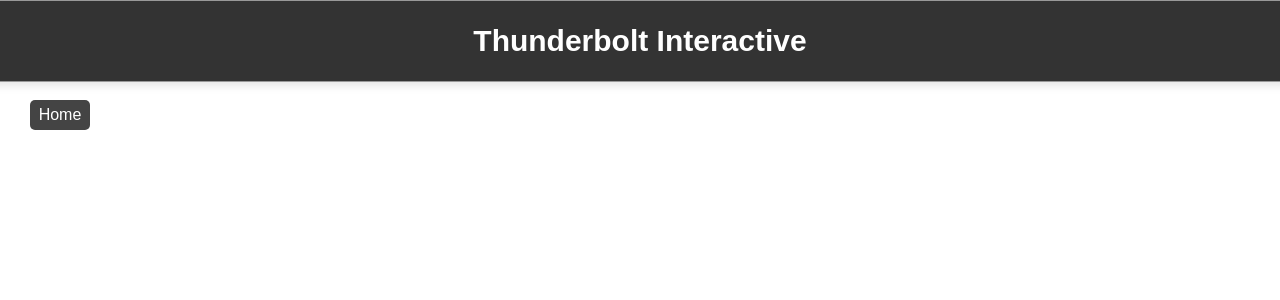
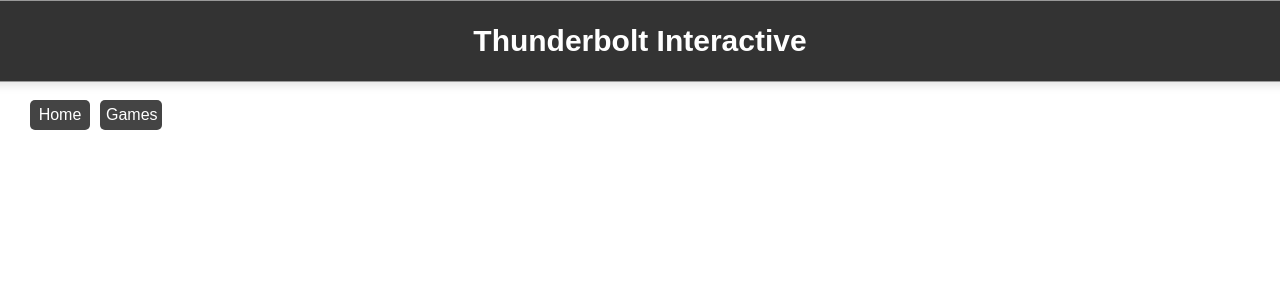
Before and after one commit to APersonIThink12/website, a Flask app: page / in a window 1280 px wide. Shown: the top 300 px of the page. Run offline with Flask 3, Linux system fonts and the light colour scheme.

Commit message:
polished home page with new games btn and better home button with less lines of code.

```diff
--- a/static/script.js
+++ b/static/script.js
@@ -1,5 +1,10 @@
 const homeBtn = document.querySelector('.homeBtn button');
+const gamesBtn = document.querySelector('.gamesBtn button');
 
 homeBtn.addEventListener('click', () => {
   window.location.href = '/';
 });
+
+gamesBtn.addEventListener('click', () => {
+  window.location.href = '/games';
+})
--- a/static/style.css
+++ b/static/style.css
@@ -35,29 +35,6 @@
 }
 
 .homeBtn {
-    width: 150px;
-    /* Increased button size */
-    height: 50px;
-    display: flex;
-    justify-content: center;
-    align-items: center;
-    position: absolute;
-    /* Position it absolutely in the viewport */
-    bottom: 20px;
-    /* Position it lower than the title bar */
-    left: 50%;
-    transform: translateX(-50%);
-    background-color: #444;
-    color: white;
-    font-size: 16px;
-    border: none;
-    border-radius: 5px;
-    cursor: pointer;
-    z-index: 999;
-    /* Make sure the button is above other content */
-}
-
-.homeBtn {
     width: 60px;
     height: 30px;
     display: flex;
@@ -92,3 +69,39 @@
 .homeBtn:hover {
     background-color: #555;
 }
+
+.gamesBtn {
+    width: 62px;
+    height: 30px;
+    display: flex;
+    justify-content: center;
+    align-items: center;
+    position: fixed;
+
+    top: 100px;
+    left: 100px;
+
+    transform: translate(0, 0);
+
+    background-color: #444;
+    color: white;
+    font-size: 16px;
+    border: none;
+    border-radius: 5px;
+    cursor: pointer;
+    z-index: 999;
+}
+
+.gamesBtn button {
+    width: 100%;
+    height: 100%;
+    font-size: 16px;
+    border: none;
+    background-color: transparent;
+    color: inherit;
+    cursor: pointer;
+}
+
+.gamesBtn:hover {
+    background-color: #555;
+}
--- a/templates/index.html
+++ b/templates/index.html
@@ -16,8 +16,13 @@
     </a>
   </div>
 
-  <div id="homeBtn" class="homeBtn">
-    <button>Home</button>
+  <div class="mainContainer" id="mainContainer">
+    <div class="homeBtn" id="homeBtn">
+      <button>Home</button>
+    </div>
+    <div class="gamesBtn" id="gamesBtn">
+      <button>Games</button>
+    </div>
   </div>
 
   <script src="{{ url_for('static', filename='script.js') }}"></script>
```
